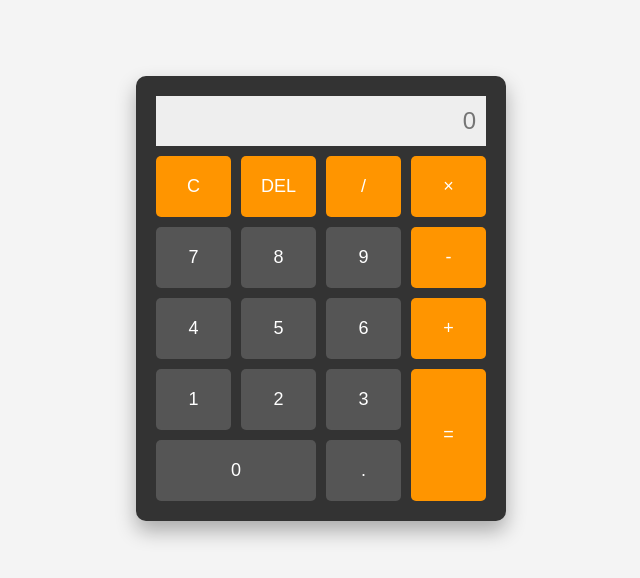
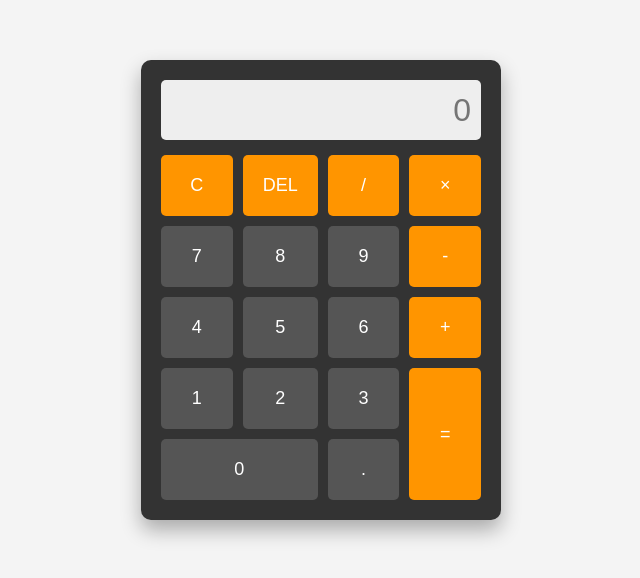
Before and after one commit to Alexandertheprogramcreator/I-ready.com, a plain HTML site: page index.html in a window 1280 px wide. Shown: the part 110-688 px from the top of the page, without its empty margins (319-959 px from the left). Drawn offline with Linux system fonts and the light colour scheme.

Commit message:
Update calculator CSS for improved layout and display
Adjusted styles for calculator layout and display.

```diff
--- a/calculator.css
+++ b/calculator.css
@@ -3,6 +3,7 @@ body {
     justify-content: center;
     align-items: center;
     height: 100vh;
+    margin: 0;
     background-color: #f4f4f4;
     font-family: sans-serif;
 }
@@ -11,17 +12,20 @@ body {
     padding: 20px;
     border-radius: 10px;
     box-shadow: 0 10px 20px rgba(0,0,0,0.3);
+    width: 320px;
 }
 #display {
     width: 100%;
-    height: 50px;
-    font-size: 24px;
+    height: 60px;
+    font-size: 32px;
     text-align: right;
-    margin-bottom: 10px;
+    margin-bottom: 15px;
     padding: 10px;
     box-sizing: border-box;
     border: none;
+    border-radius: 5px;
     background: #eee;
+    color: #333;
 }
 .buttons {
     display: grid;
@@ -36,8 +40,16 @@ button {
     cursor: pointer;
     background-color: #555;
     color: white;
+    transition: background 0.2s;
 }
 button:hover { background-color: #777; }
+button:active { transform: scale(0.95); }
+
 .operator { background-color: #ff9500; }
-.equal { background-color: #ff9500; grid-row: span 2; }
+.operator:hover { background-color: #e68600; }
+
+.equal {
+    background-color: #ff9500;
+    grid-row: span 2;
+}
 .zero { grid-column: span 2; }
```
